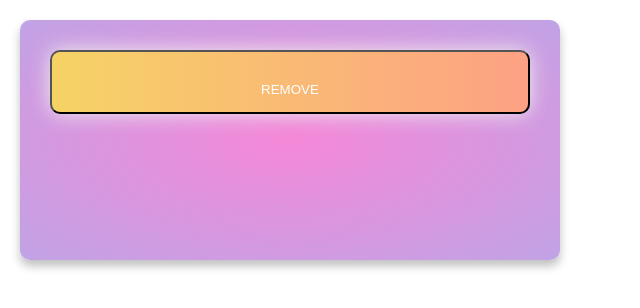
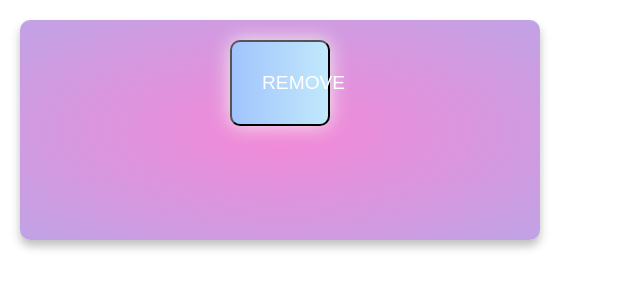
Before and after one commit to prit-panamax/todo-react, a React (Create React App) app in the folder web_app/: page / in a window 1280 px wide. Shown: the top 308 px of the page, without its empty margins (0-640 px from the left). Built offline with nearby package versions, Linux system fonts and the light colour scheme.

Commit message:
made form ui better

```diff
--- a/web_app/src/Components/UI/Button.css
+++ b/web_app/src/Components/UI/Button.css
@@ -1,12 +1,14 @@
 .btn {
-  flex: 1 1 auto;
+  /* flex: 1 1 auto; */
   margin: 10px;
   padding: 30px;
+  max-width: 20%;
   text-align: center;
   text-transform: uppercase;
   transition: 0.5s;
   background-size: 200% auto;
   color: white;
+  font-size: larger;
  /* text-shadow: 0px 0px 10px rgba(0,0,0,0.2);*/
   box-shadow: 0 0 20px #eee;
   border-radius: 10px;
--- a/web_app/src/Components/UI/Button.js
+++ b/web_app/src/Components/UI/Button.js
@@ -4,7 +4,7 @@ import "./Button.css";
 class Button extends Component {
   render() {
     return (
-      <button className="btn btn-1" onClick={this.props.onClick}>
+      <button className="btn btn-4" onClick={this.props.onClick}>
         {this.props.children}
       </button>
     );
--- a/web_app/src/Components/UI/Card.css
+++ b/web_app/src/Components/UI/Card.css
@@ -1,10 +1,15 @@
 .card {
     margin: 20px;
-    padding: 20px;
+    padding: 10px;
     width: 500px;
     min-height: 200px;
-    display: grid;
-    grid-template-rows: 20px 50px 1fr 50px;
+    /* display: flex; */
+    display: flex;
+  flex-wrap: wrap;
+  flex-direction: column;
+
+    /* grid-template-rows: 20px 50px 1fr 50px; */
+    align-content: center;
     border-radius: 10px;
     box-shadow: 0px 6px 10px rgba(0, 0, 0, 0.25);
     transition: all 0.2s;
```
Also changed, not shown: web_app/src/Components/Form/FormContainer.css (+27 -1 lines), web_app/src/Components/Form/FormContainer.js (+34 -15 lines).
